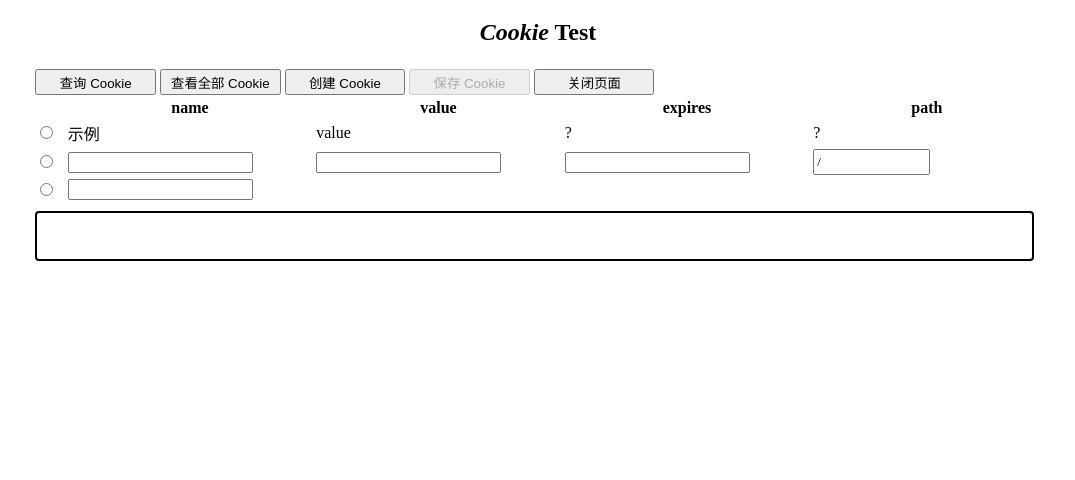
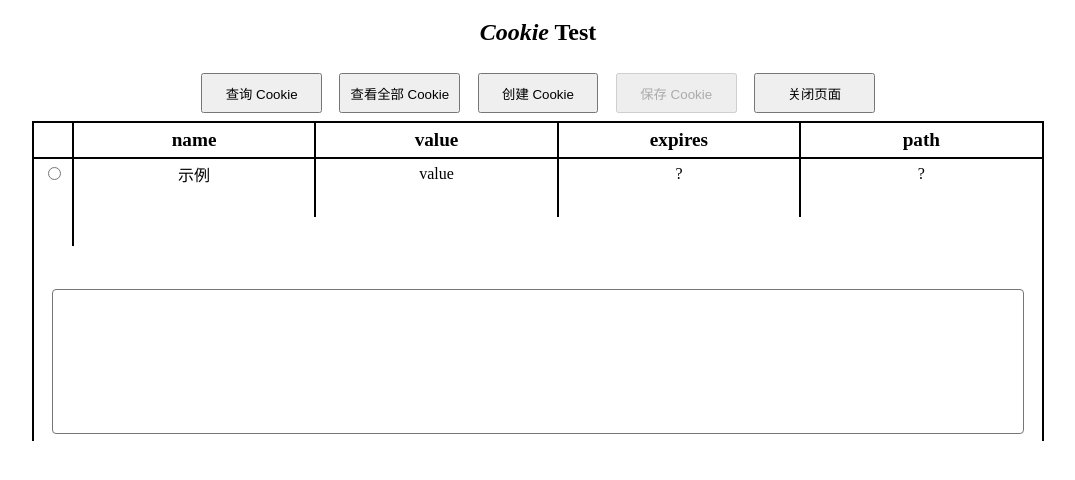
Before and after one commit to MinMax-imum/WebsiteTest, a plain HTML site: page WebsiteSource/sys/tools/cookieTest/cookieTest.html in a window 1280 px wide. Shown: the part 70-550 px from the top of the page, without its empty margins (102-1177 px from the left). Drawn offline with Linux system fonts and the light colour scheme.

Commit message:
Update cookieTestStyle.css

```diff
--- a/WebsiteSource/sys/tools/cookieTest/cookieTestStyle.css
+++ b/WebsiteSource/sys/tools/cookieTest/cookieTestStyle.css
@@ -5,43 +5,42 @@
 }
 h1{text-align: center;}
 h2{text-align: center;}
-table{width: 100%;}
-#pathInput{
-    font-family: 'Times New Roman', Times;
-    width: 48%;
-    height: 1.5em;
+table{
+    border-collapse: collapse;
+    width: 100%;
+    text-align: center;
 }
 .button{
     width: 12%;
-    height: 2em;
+    height: 3em;
+    margin: 0.5em
 }
-th{text-align: center;}
-#textInput{
-    /* border:  2px solid black; */
-    height: 30em;
+th{
+    border: solid 2px black;
+    font-size: 1.2em;
+    padding: 0.3em;
 }
+tbody td{
+    border-left: solid 2px black;
+    border-right: solid 2px black;
+    padding: 0.2em;
+}
+#radioSlitText{visibility: hidden;}
+#radioOverallText{visibility: hidden;}
+.input{
+    font-family: 'Times New Roman', Times;
+    height: 1.2em;
+    visibility: hidden;
+}
+.input.slitText{width: 95%;}
+.input.overallText{width: 99%;}
 textarea{
     font-family: 'Times New Roman', Times;
-    font-size: 16px;
-    margin-top: 7px;
-    width: 98%;
-    height: 100%;
+    /* font-size: 16px; */
+    margin-top: 3em;
+    width: 96%;
     padding: 5px;
-    word-wrap: break-word;
-    overflow-y: scroll;
-    border: 2px solid black;
     border-radius: 4px;
     resize: none;
+    height: 10em;
 }
-#textOutput{
-    font-size: 16px;
-    margin-top: 3px;
-    margin-left: 3px;
-    width: 98%;
-    height: 100%;
-    padding: 5px;
-    word-wrap: break-word;
-    overflow-y: scroll;
-    border: 2px solid black;
-    border-radius: 4px;
-}
```
